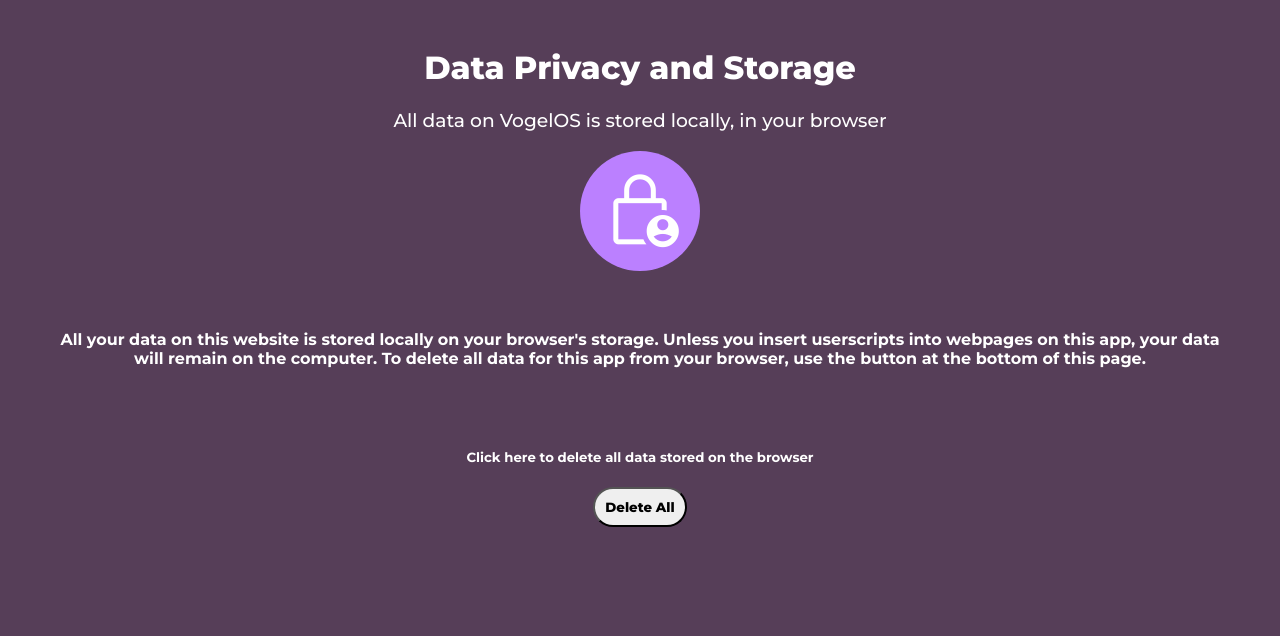
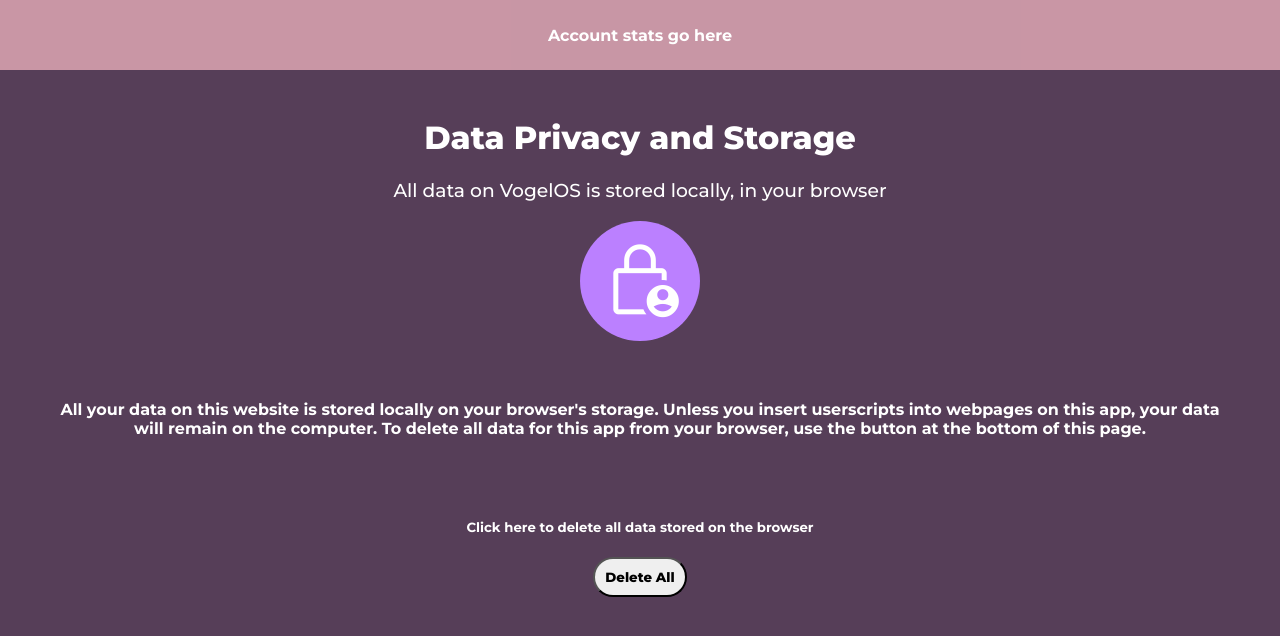
Before and after one commit to lynn89-sudo/vogelOS, a SvelteKit app: page /privacy in a window 1280 px wide. Shown: the top 636 px of the page. Built offline with nearby package versions, Linux system fonts and the light colour scheme.

Commit message:
Navbar changes

```diff
--- a/src/lib/navbar.svelte
+++ b/src/lib/navbar.svelte
@@ -1 +1,28 @@
-<h1>Navbar goes here</h1>
+<style>
+    #navbar {
+        position: fixed;
+        top: 0;
+        right: 0;
+        left: 0;
+        height: 70px;
+        background-color: rgba(255, 192, 203, 0.679);
+
+        #account {
+            display: inline-block;
+            position: relative;
+            right: 0;
+            margin-top: 5px;
+
+        }
+    }
+    #spacing {
+        height: 70px;
+    }
+</style>
+
+<div id="navbar">
+<div id="account">
+    <h4>Account stats go here</h4>
+</div>
+</div>
+<div id="spacing"></div>
--- a/src/routes/+page.svelte
+++ b/src/routes/+page.svelte
@@ -1,6 +1,7 @@
 <script>
     import { onMount } from "svelte";
     import { base } from "$app/paths";
+    import Navbar from "$lib/navbar.svelte";
 
     onMount(function() {
         if (localStorage.getItem("accountCreated") == null || localStorage.getItem("accountCreated") == "false") {
@@ -21,6 +22,6 @@
         text-align: center;
     }
 </style>
-
+<Navbar />
 <h1>logged in</h1>
 <h3>This page does not work yet</h3>
--- a/src/routes/privacy/+page.svelte
+++ b/src/routes/privacy/+page.svelte
@@ -1,5 +1,6 @@
 <script>
     import { base } from "$app/paths";
+    import Navbar from "$lib/navbar.svelte";
 
     function deleteAll() {
         for (let i = 0; i < localStorage.length; i++) {
@@ -36,7 +37,7 @@
         font-weight: 800;
     }
 </style>
-
+<Navbar />
 <br>
 <h1 style="font-weight: 800">Data Privacy and Storage</h1>
 <h3 style="font-weight: 500">All data on VogelOS is stored locally, in your browser</h3>
```
Also changed, not shown: src/routes/create/+page.svelte (+1 -15 lines), 38 other files (tests, documents, lock files or other folders).
